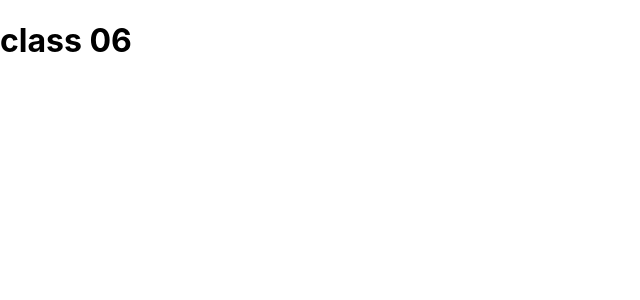
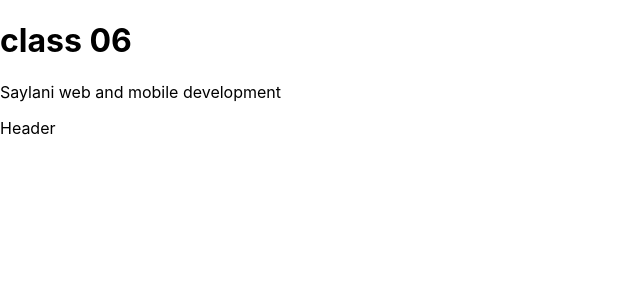
Before and after one commit to awais882s/class06, a React (Create React App) app: page / in a window 1280 px wide. Shown: the top 300 px of the page, without its empty margins (0-640 px from the left). Built offline with nearby package versions, Linux system fonts and the light colour scheme.

Commit message:
Update App.js

```diff
--- a/src/App.js
+++ b/src/App.js
@@ -1,9 +1,11 @@
 // import { bootstrap } from "bootstrap";
-
+import Header from "./Components/Header/Header"
 function App() {
   return (
     <div className="App">
       <h1>class 06</h1>
+      <p>Saylani web and mobile development</p>
+      <Header />
     </div>
   );
 }
```
